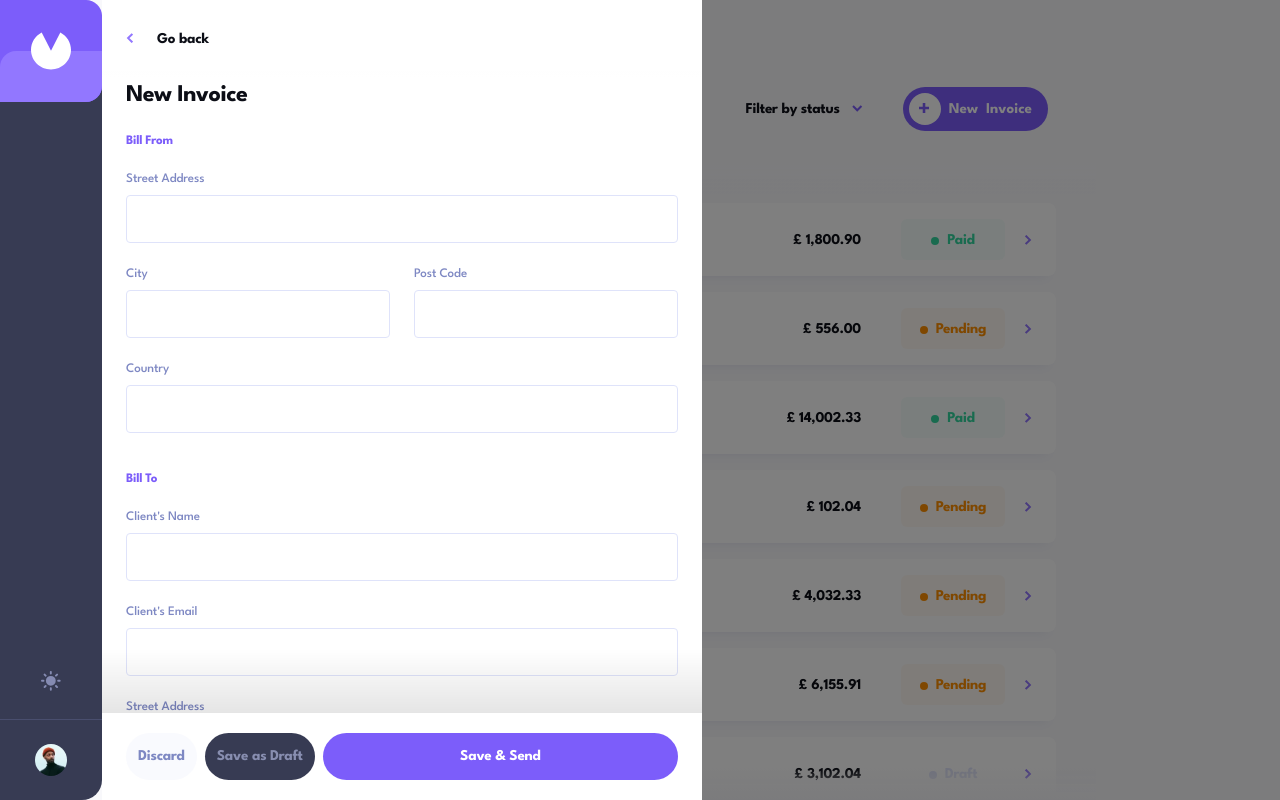
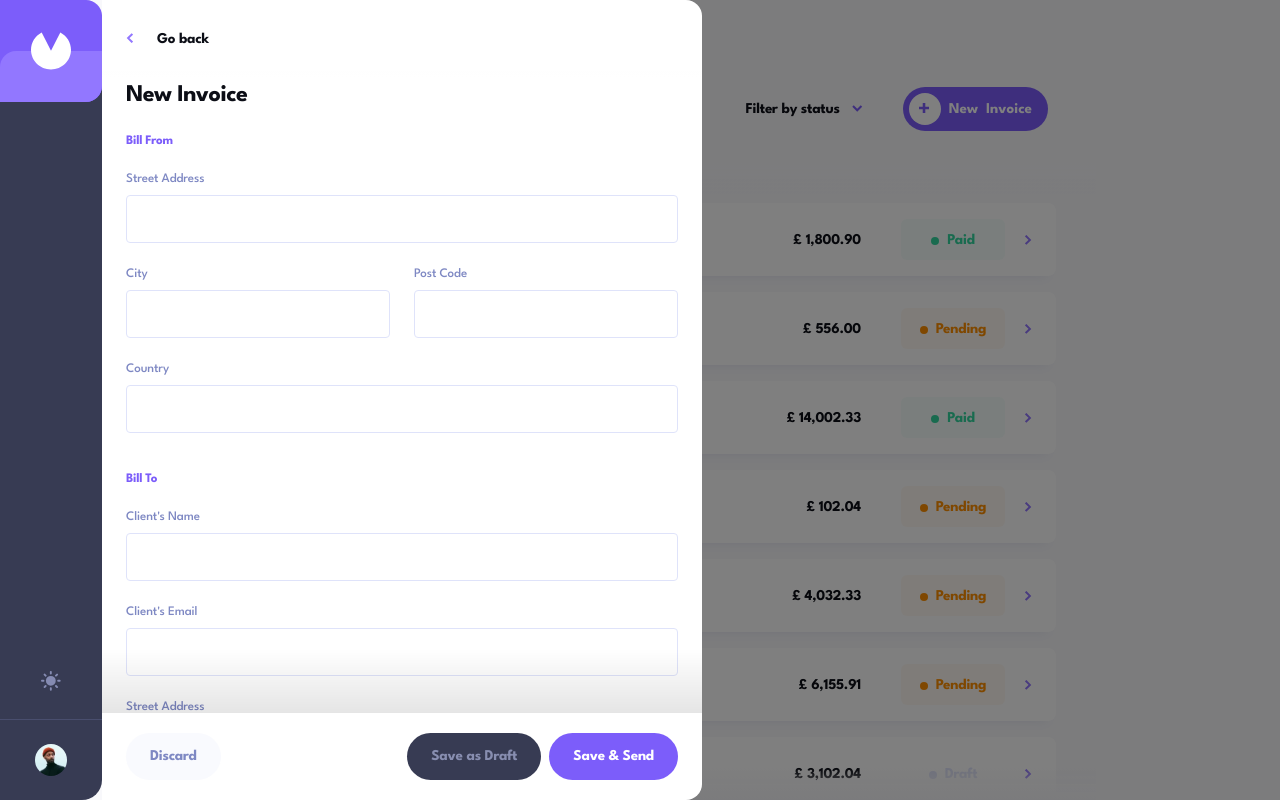
Before and after one commit to Dantalian5/invoice-app, a React (Vite) app in the folder frontend/: page /dashboard in a window 1280 px wide. Both pictures are taken after a click on the button "New Invoice". Built offline with nearby package versions, Linux system fonts and the light colour scheme.

Commit message:
feacture: invoice form
- add invoice form component (with modal)
- add capabilities for add & editing invoices

Closes: #2

```diff
--- a/frontend/src/components/commons/Button.tsx
+++ b/frontend/src/components/commons/Button.tsx
@@ -34,7 +34,7 @@ function Button({
   }
   switch (size) {
     case "sm":
-      classSize = "w-fit px-3 py-4";
+      classSize = "w-fit px-3 py-4 sm:px-6";
       break;
     case "md":
       classSize = "w-fit px-6 py-[1.125rem]";
--- a/frontend/src/components/form/InvoiceForm.tsx
+++ b/frontend/src/components/form/InvoiceForm.tsx
@@ -78,15 +78,15 @@ const InvoiceForm = () => {
 
   return (
     <div
-      className={`absolute inset-0 z-50 transform overflow-hidden transition-transform duration-300 ${
-        formState.isOpen ? "translate-x-0" : "-translate-x-full"
+      className={`group absolute inset-0 z-50 transform overflow-hidden transition-transform duration-300 ${
+        formState.isOpen ? "is-active translate-x-0" : "-translate-x-full"
       }`}
     >
       <div
         onClick={onCloseForm}
-        className="absolute inset-0 z-0 bg-[#000] opacity-50"
+        className={`absolute inset-0 z-0 bg-[#000] opacity-0 transition-opacity group-[.is-active]:opacity-50 group-[.is-active]:delay-200`}
       ></div>
-      <div className="transition-theme absolute left-0 top-0 z-10 flex size-full max-w-[37.5rem] flex-col overflow-hidden bg-white dark:bg-black">
+      <div className="transition-theme absolute left-0 top-0 z-10 flex size-full max-w-[37.5rem] sm:rounded-r-2xl flex-col overflow-hidden bg-white dark:bg-black">
         <div className="relative z-10 w-full px-6 pb-4 pt-8">
           <button
             className="flex items-center gap-6 text-base font-bold leading-none tracking-tight text-black-light dark:text-white"
@@ -311,6 +311,7 @@ const InvoiceForm = () => {
           <Button
             variant="secondary"
             size={mode === "create" ? "sm" : "md"}
+            className={mode === "create" ? "mr-auto" : "ml-auto"}
             onClick={onCloseForm}
           >
             {mode === "create" ? "Discard" : "Cancel"}
@@ -323,7 +324,7 @@ const InvoiceForm = () => {
           <Button
             variant="primary"
             size={mode === "create" ? "sm" : "md"}
-            className={`${mode === "create" && "flex-grow"}`}
+            // className={`${mode === "create" && "flex-grow"}`}
             onClick={handleSubmit(onSubmit)}
           >
             {mode === "create" ? "Save & Send" : "Save Changes"}
--- a/frontend/src/components/layout/Dashboard.tsx
+++ b/frontend/src/components/layout/Dashboard.tsx
@@ -8,6 +8,7 @@ import { Link } from "@tanstack/react-router";
 
 function Dashboard() {
   const data: any[] = db;
+
 
   return (
     <div className="flex size-full flex-col overflow-hidden pt-8 sm:pt-16 lg:pt-[78px]">
```
